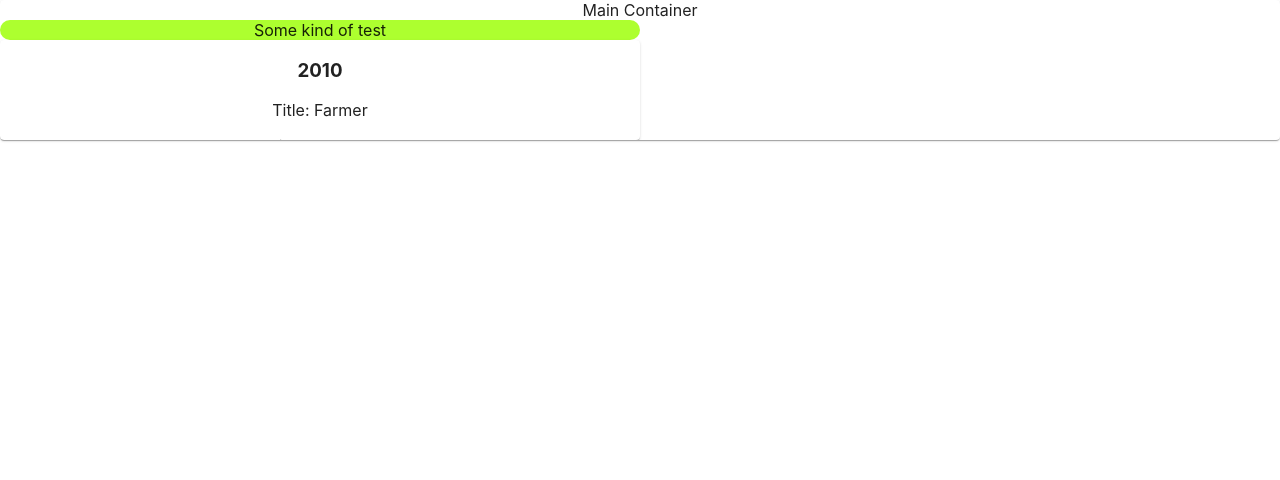
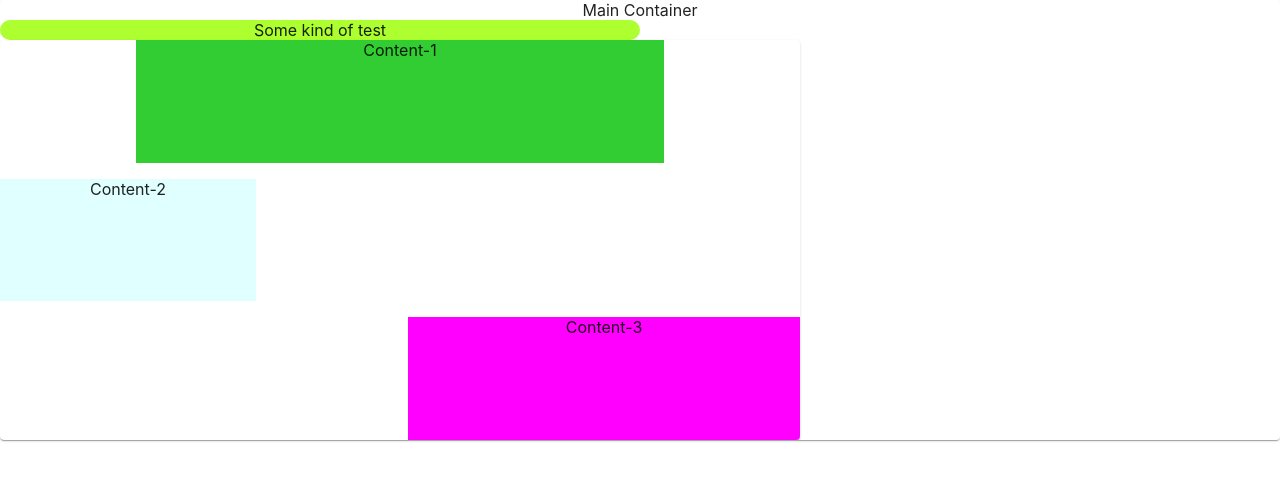
Before and after one commit to KKubesh/multipotentialife, a React (Create React App) app: page / in a window 1280 px wide. Shown: the top 480 px of the page. Built offline with nearby package versions, Linux system fonts and the light colour scheme.

Commit message:
created grid system

```diff
--- a/package.json
+++ b/package.json
@@ -12,6 +12,7 @@
     "@types/node": "12.0.12",
     "@types/react": "16.8.23",
     "@types/react-dom": "16.8.4",
+    "moment": "^2.24.0",
     "react": "^16.8.6",
     "react-dom": "^16.8.6",
     "react-scripts": "3.0.1",
--- a/src/App.css
+++ b/src/App.css
@@ -16,6 +16,29 @@
 }
 
 .OneYear {
-  width: 50%;
-  height: 100px;
+  display: grid;
+  width: 800px;
+  height: 400px;
+  grid-template-columns: 1fr 1fr 1fr 1fr 1fr 1fr;
+  grid-template-rows: 1fr 1fr 1fr;
+  grid-gap: 1rem;
+  grid-template-areas:
+    ". job1 job1 job1 job1 ."
+    "job2 job2 . . . ."
+    ". . . job3 job3 job3";
 }
+
+.job1 {
+  background-color: limegreen;
+  grid-area: job1;
+}
+
+.job2 {
+  background-color: lightcyan;
+  grid-area: job2;
+}
+
+.job3 {
+  background-color: magenta;
+  grid-area: job3;
+}
--- a/src/components/OneYear.tsx
+++ b/src/components/OneYear.tsx
@@ -12,9 +12,17 @@ export const OneYear: React.FunctionComponent<OneYearProps> = ({year, jobs}) =>
 
   return (
     <Card className="OneYear">
-        <h3>{year}</h3>
+        {/* <h3>{year}</h3>
         <p>Title: {jobs[0].job_title}</p>
-        <p>Title: {jobs[1].job_title}</p>
+        <p>Title: {jobs[1].job_title}</p> */}
+        {/* <div className="blank1">blank1</div> */}
+        <div className="job1">Content-1</div>
+        {/* <div className="blank2">blank2</div> */}
+        <div className="job2">Content-2</div>
+        {/* <div className="blank3">blank3</div> */}
+        <div className="job3">Content-3</div>
+        {/* <div className="blank4">blank4</div> */}
+
     </Card>
   );
 };
```
Also changed, not shown: 2 other files (tests, documents, lock files or other folders).
